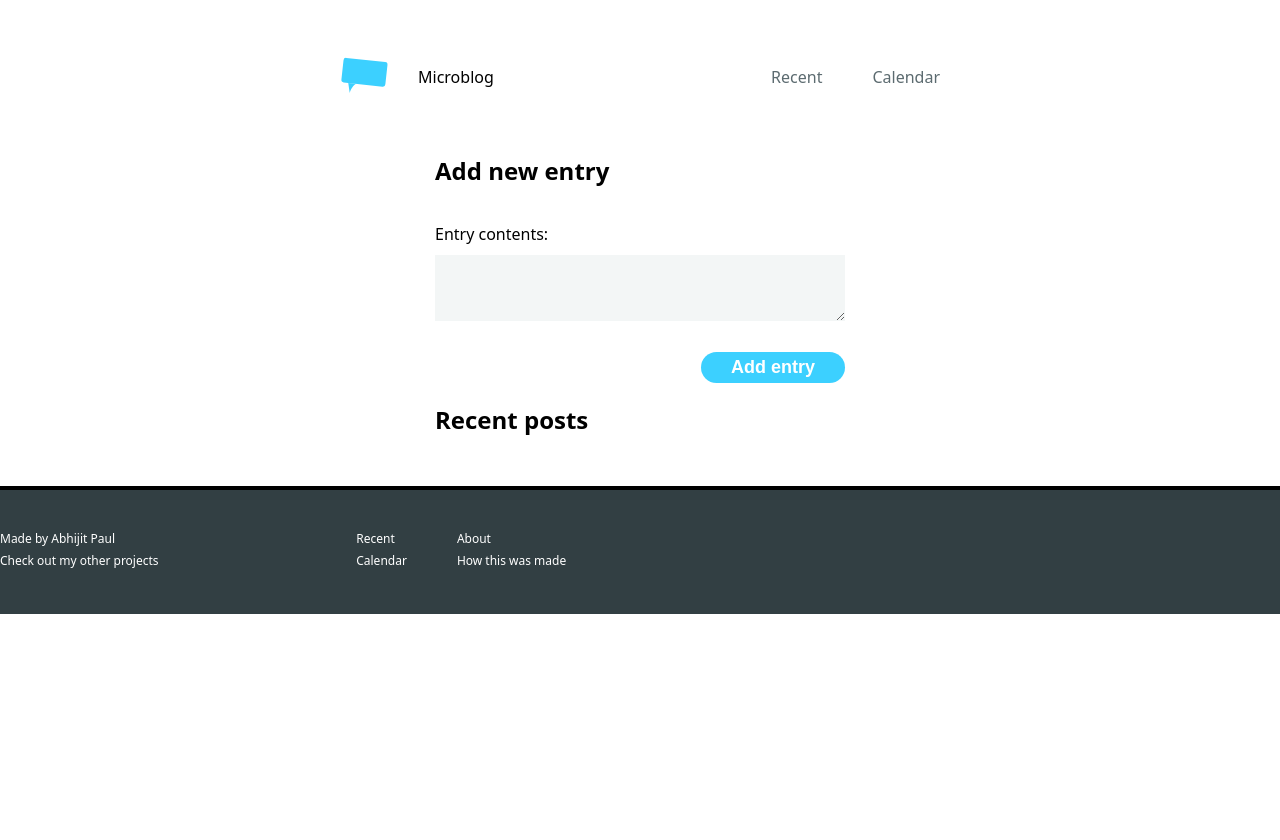
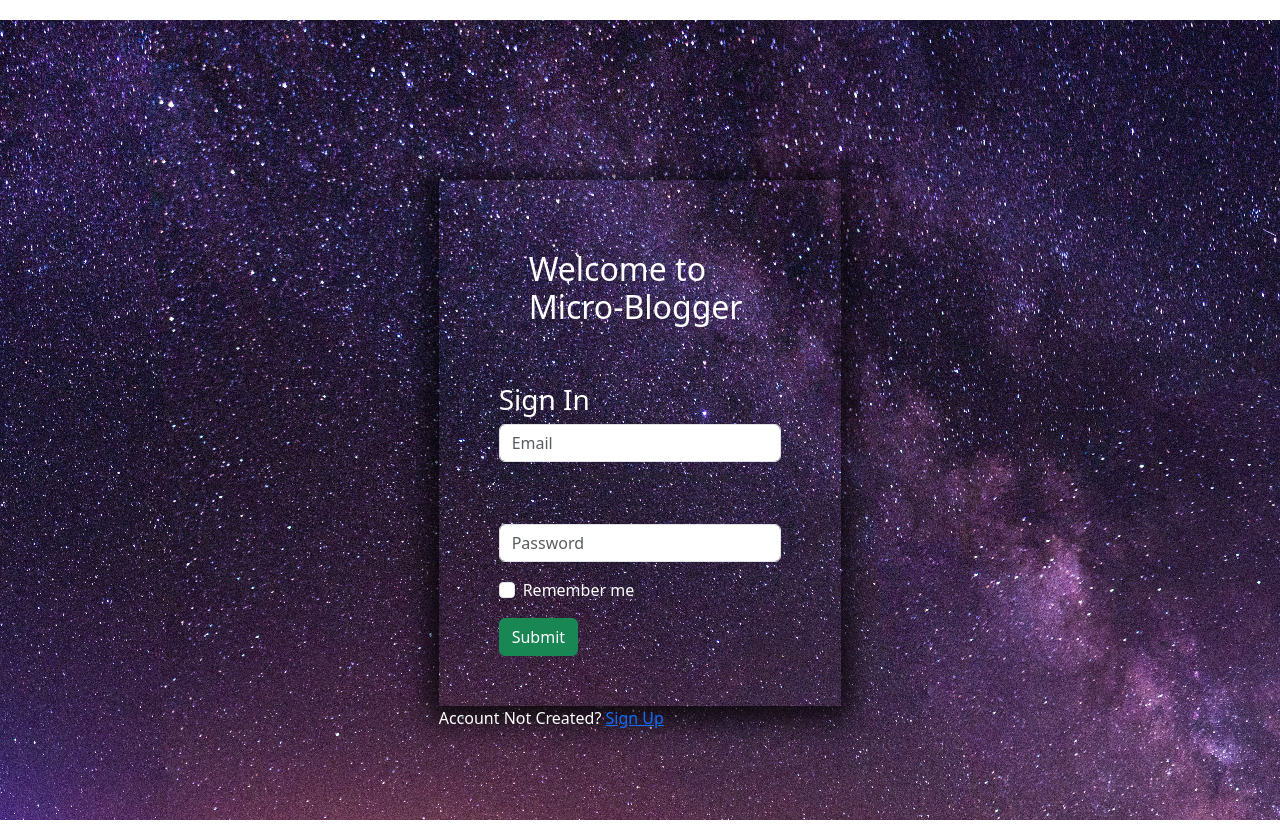
Before and after one commit to abhijitpaul0212/Microblogging, a Flask app: page / in a window 1280 px wide. Before the commit the page ends 614 px from the top, so only its background shows below. Run offline with Flask 3, Linux system fonts and the light colour scheme; data that the repository does not hold is empty.

Commit message:
Added signup and signin features along with few UI modernization

```diff
--- a/app.py
+++ b/app.py
@@ -1,26 +1,102 @@
 import datetime
 import os
-from flask import Flask, render_template, request
+import functools
+
+from flask import (
+    Flask,
+    session,
+    render_template,
+    request,
+    abort,
+    flash,
+    redirect,
+    url_for
+)
 from pymongo import MongoClient
 from dotenv import load_dotenv
+from passlib.hash import pbkdf2_sha256
 
 load_dotenv()
 
 def create_app():
     app = Flask(__name__)
+    app.secret_key = os.getenv("SECRET_KEY")
+
     client = MongoClient(os.getenv("MONGODB_URI"))
     app.db = client.microblog
 
-    @app.route("/", methods=["GET", "POST"])
+    def login_required(route):
+        @functools.wraps(route)
+        def route_wrapper(*args, **kwargs):
+            email = session.get("email")
+            print("Session Email:", email)
+            users = {user.get("email"): user.get("password") for user in app.db.users.find({})}
+            if email not in users:
+                return redirect(url_for("login"))
+            return route(*args, **kwargs)
+        return route_wrapper
+
+    @app.route("/home", methods=["GET", "POST"])
+    @login_required
     def home():
+        entries_with_date = [(entry.get("email"), entry.get("content"), entry.get("date"), datetime.datetime.strptime(entry.get("date"), "%Y-%m-%d").strftime("%b %d")) for entry in app.db.entries.find({})]
+        entries_with_date.reverse()
+        return render_template("home.html", entries=entries_with_date)
+
+    @app.route('/', methods=["GET", "POST"])
+    def login():
+        email = ""
+        if request.method == "POST":
+            email = request.form.get("email")
+            password = request.form.get("password")
+
+            users = {user.get("email"): user.get("password") for user in app.db.users.find({})}
+            print(users)
+
+            # if email in users and users.get(email) == password:
+            if email in users:
+                if pbkdf2_sha256.verify(password, users.get(email)):
+                    session["email"] = email
+                    return redirect(url_for('profile'))
+            flash("Incorrect e-mail or password.")
+        return render_template('login.html', email=email)
+
+    @app.route('/signup', methods=["GET", "POST"])
+    def signup():
+        if request.method == "POST":
+            email = request.form.get("email")
+            password = request.form.get("password")
+            # Before saving, we need to check for uniqueness of user id
+            users = {user.get("email"): user.get("password") for user in app.db.users.find({})}
+            if email not in users:
+                # saving users data
+                app.db.users.insert_one({"email": email, "password":  pbkdf2_sha256.hash(password)})
+                flash("Successfully signed up.")
+                return redirect(url_for('login'))
+            else:
+                flash("Account already exists with this email address. Try another one!")
+        return render_template("signup.html")
+
+    @app.route("/profile", methods=["GET", "POST"])
+    @login_required
+    def profile():
         if request.method == "POST":
             entry_content = request.form.get("content")
             formatted_date = datetime.datetime.today().strftime("%Y-%m-%d")
-            app.db.entries.insert_one({"content": entry_content, "date": formatted_date})
+            app.db.entries.insert_one({"email": session.get("email"), "content": entry_content, "date": formatted_date})
+            return redirect(url_for('profile'))
 
-        entries_with_date = [(entry.get("content"), entry.get("date"), datetime.datetime.strptime(entry.get("date"), "%Y-%m-%d").strftime("%b %d")) for entry in app.db.entries.find({})]
+        entries_with_date = [(entry.get("email"), entry.get("content"), entry.get("date"), datetime.datetime.strptime(entry.get("date"), "%Y-%m-%d").strftime("%b %d")) for entry in app.db.entries.find({'email': session.get("email")})]
+        entries_with_date.reverse()
+        return render_template("profile.html", entries=entries_with_date)
 
-        return render_template("home.html", entries=entries_with_date)
+    @app.route("/signout")
+    def signout():
+        if 'email' in session:
+            session.pop('email',None)
+            return redirect(url_for('login'))
+        else:
+            return '<p>user already logged out</p>'
     return app
 
 # if __name__ == "__main__":
--- a/requirements.txt
+++ b/requirements.txt
@@ -1,4 +1,6 @@
 flask
 python-dotenv
+pymongo
 pymongo[srv]
+passlib
 gunicorn
--- a/static/css/styles.css
+++ b/static/css/styles.css
@@ -75,9 +75,9 @@ body{
     width: inherit;
     font-size: 18px;
     padding: 12px 20px;
-    border: none;
+    border: 1px solid ;
     background-color: #f3f6f6;
-    margin-bottom: 10px;
+    margin-bottom: 15px;
 }
 
 .form__submit{
@@ -113,6 +113,10 @@ body{
 }
 
 .footer{
+    display: flex;
+    flex-direction: row;
+    justify-content: space-between;
+    align-items: flex-end;
     background-color: #323f43;
     padding: 40px 0;
     margin-top: 50px;
@@ -122,8 +126,8 @@ body{
 }
 
 .footer__content{
+    margin: auto;
     max-width: 640px;
-    margin: 0;
     display: flex;
     flex-direction: row;
 }
@@ -155,3 +159,30 @@ body{
 .footer__item:hover{
     text-decoration: underline;
 }
+
+/* *{color: #fff;} */
+.bg{
+    background: url("../images/bg.jpg") no-repeat;
+    width: 100%;
+    height: 100vh;
+    margin-top: 20px;
+    margin-bottom: 20px;
+}
+
+.form-container{
+    border: 0px solid #fff;
+    padding: 50px 60px;
+    margin-top: 20vh;
+    -webkit-box-shadow: -1px 5px 26px 11px rgba(0,0,0,0.75);
+    -moz-box-shadow: -1px 5px 26px 11px rgba(0,0,0,0.75);
+    box-shadow: -1px 5px 26px 11px rgba(0,0,0,0.75);
+}
+
+.form-container--title{
+    margin-top: 20px;
+    margin-left: 30px;
+}
+
+.signup{
+    align-items: center;
+}
--- a/templates/home.html
+++ b/templates/home.html
@@ -1,64 +1,20 @@
-<!DOCTYPE html>
-<html lang="en">
-<head>
-    <meta charset="UTF-8">
-    <meta name="viewport" content="width=device-width, initial-scale=1.0">
-    <title>Microblog</title>
-    <link rel="stylesheet" href="../static/css/styles.css"/>
-</head>
-<body>
-    <header class="navbar">
-        <div class="navbar__brand">
-            <img class="navbar__logo" src="../static/logo.svg" alt="The Microblog Logo" />Microblog
-        </div>
-        <ul class="navbar__navigation">
-            <li class="navbar__navigation-item"><a href="#" class="navbar__link">Recent</a></li>
-            <li class="navbar__navigation-item"><a href="#" class="navbar__link">Calendar</a></li>
-        </ul>
-    </header>
+{% extends "base.html" %}
+
+{% block content %}
     <main class="main">
         <section>
-            <h1>Add new entry</h1>
-            <form class="form" action="/" method="POST">
-                <p class="form__input">
-                    <label for="entry" class="form__label">Entry contents:</label>
-                    <textarea name="content" id="entry" class="form__textarea" aria-label="Entry contents"></textarea>
-                </p>
-                <button type="submit" class="form__submit">Add entry</button>
-            </form>
-        </section>
-        <section>
-            <h1>Recent posts</h1>
+            <h1>Trending posts</h1>
             {% for entry in entries %}
             <article class="entry">
                 <div>
-                    <h2 class="entry__title">{{ entry[0] | truncate(30, true) }}</h2>
-                    <time class="entry__date" datetime="{{ entry[1] }}">{{ entry[2] }}</time>
+                    <h2 class="entry__title">{{ entry[0] }}</h2>
+                    <time class="entry__date" datetime="{{ entry[1] }}">{{ entry[3] }}</time>
                 </div>
                 <p class="entry__content">
-                    {{ entry[0] }}
+                    {{ entry[1] }}
                 </p>
             </article>
             {% endfor %}
         </section>
     </main>
-    <footer class="footer">
-        <div class="footer__content">
-            <section class="left">
-                <a class="footer__item">Made by Abhijit Paul</a>
-                <a class="footer__item">Check out my other projects</a>
-            </section>
-            <section class="right">
-                <div class="footer__column">
-                    <a class="footer__item">Recent</a>
-                    <a class="footer__item">Calendar</a>
-                </div>
-                <div class="footer__column">
-                    <a class="footer__item">About</a>
-                    <a class="footer__item">How this was made</a>
-                </div>
-            </section>
-        </div>
-    </footer>
-</body>
-</html>
+{% endblock %}
--- /dev/null
+++ b/templates/layout.html
@@ -0,0 +1,21 @@
+<!DOCTYPE html>
+<html lang="en">
+    <head>
+        <meta charset="UTF-8">
+        <meta name="viewport" content="width=device-width, initial-scale=1.0">
+        <title>Micro-Blogger</title>
+        <link rel="stylesheet" href="../static/css/styles.css"/>
+        <link href="https://cdn.jsdelivr.net/npm/bootstrap@5.3.1/dist/css/bootstrap.min.css" rel="stylesheet" integrity="sha384-4bw+/aepP/YC94hEpVNVgiZdgIC5+VKNBQNGCHeKRQN+PtmoHDEXuppvnDJzQIu9" crossorigin="anonymous">
+        <script src="https://cdn.jsdelivr.net/npm/bootstrap@5.3.1/dist/js/bootstrap.bundle.min.js" integrity="sha384-HwwvtgBNo3bZJJLYd8oVXjrBZt8cqVSpeBNS5n7C8IVInixGAoxmnlMuBnhbgrkm" crossorigin="anonymous"></script>
+    </head>
+    <body>
+        {% block header %}
+        {% endblock %}
+
+        {% block content %}
+        {% endblock %}
+
+        {% block footer %}
+        {% endblock %}
+    </body>
+</html>
--- /dev/null
+++ b/templates/login.html
@@ -0,0 +1,44 @@
+{% extends "layout.html" %}
+
+{% block content %}
+    <div class="container-fluid bg" >
+        <div class="row">
+            <div class="col-md-4 col-sm-4 col-xs-12"></div>
+            <div class="col-md-4 col-sm-4 col-xs-12">
+                <!-- start form -->
+                <form class="form-container" method="post">
+                    <h2 class="text-white form-container--title">Welcome to Micro-Blogger</h2>
+                    <br/>
+                    <br/>
+                    <h3 class="text-white">Sign In</h1>
+                    <div class="mb-3">
+                        <!-- <label for="exampleInputEmail1" class="form-label">Email</label> -->
+                        <input type="email" name="email" value="{{ email }}" class="form-control" id="exampleInputEmail1" placeholder="Email" aria-describedby="emailHelp" required>
+                        <div id="emailHelp" class="form-text">We'll never share your email with anyone else.</div>
+                    </div>
+                    <div class="mb-3">
+                        <!-- <label for="exampleInputPassword1" class="form-label">Password</label> -->
+                        <input type="password" name="password" class="form-control" id="exampleInputPassword1" placeholder="Password" required>
+                    </div>
+                    <div class="mb-3 form-check">
+                        <input type="checkbox" class="form-check-input" id="exampleCheck1">
+                        <label class="form-check-label text-white" for="exampleCheck1">Remember me</label>
+                    </div>
+                    <button type="submit" class="btn btn-success btn-large">Submit</button>
+                </form>
+                <!-- end form -->
+                <p class="text-white signup">Account Not Created? <a href="{{ url_for('signup') }}">Sign Up</a></p>
+
+                <div>
+                    {% for message in get_flashed_messages() %}
+                        <div class="alert text-white">
+                        <p>{{ message }}</p>
+                        </div>
+                    {% endfor %}
+                </div>
+
+            </div>
+            <div class="col-md-4 col-sm-4 col-xs-12"></div>
+        </div>
+    </div>
+{% endblock %}
```
Also changed, not shown: templates/base.html (added, +38 -0 lines), templates/profile.html (added, +30 -0 lines), templates/signup.html (added, +47 -0 lines), README.md, static/images/bg.jpg (added), static/images/logo.svg (renamed from static/logo.svg), 3 other files.
